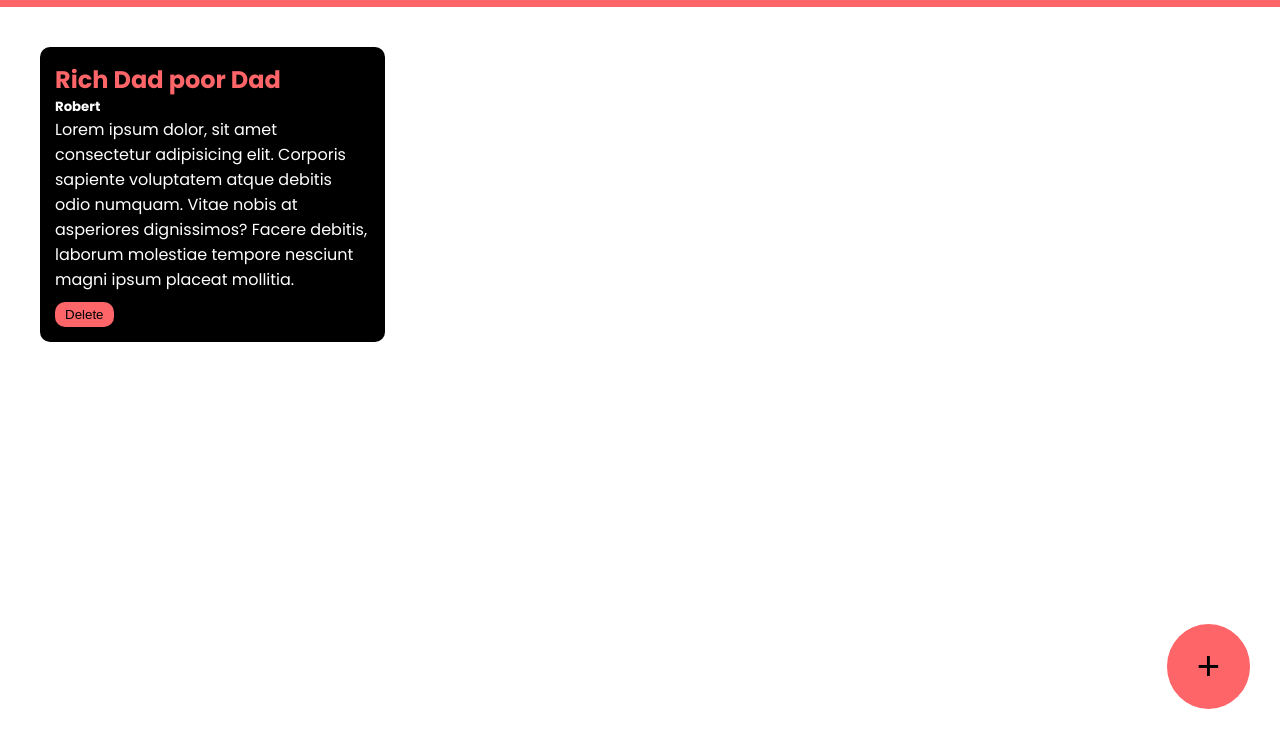
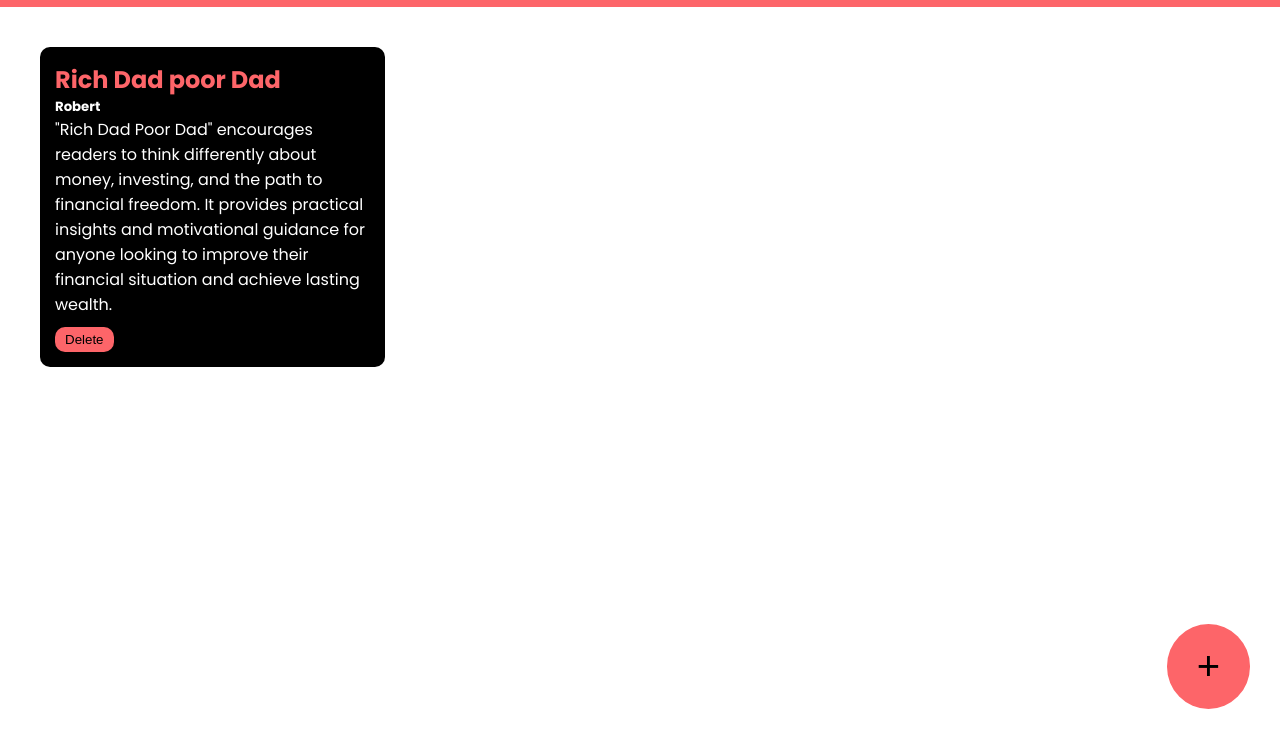
Before and after one commit to Riyadna/JavaScript-BookSky, a plain HTML site: page index.html in a window 1280 px wide. Shown: the part 61-800 px from the top of the page. Drawn offline with Linux system fonts and the light colour scheme.

Commit message:
second commit

```diff
--- a/index.html
+++ b/index.html
@@ -19,7 +19,7 @@
         <div class="book-container">
             <h2>Rich Dad poor Dad</h2>
             <h5>Robert</h5>
-            <p>Lorem ipsum dolor, sit amet consectetur adipisicing elit. Corporis sapiente voluptatem atque debitis odio numquam. Vitae nobis at asperiores dignissimos? Facere debitis, laborum molestiae tempore nesciunt magni ipsum placeat mollitia.</p>
+            <p>"Rich Dad Poor Dad" encourages readers to think differently about money, investing, and the path to financial freedom. It provides practical insights and motivational guidance for anyone looking to improve their financial situation and achieve lasting wealth.</p>
             <button onclick="deletebook(event)">Delete</button>
         </div>
     </div>
```
